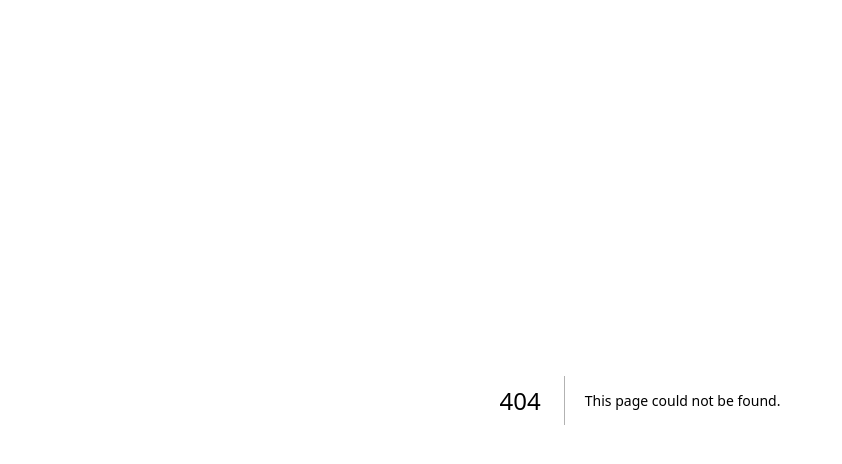
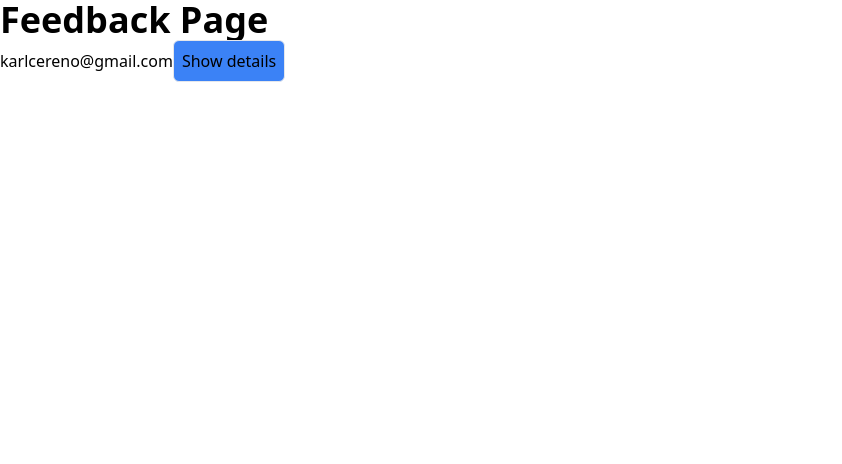
Before and after one commit to kcereno/nextjs-udemy, a Next.js app: page /feedback in a window 1280 px wide. Before the commit this address had no page. Shown: the top 464 px of the page, without its empty margins (0-842 px from the left). Built offline with nearby package versions, Linux system fonts and the light colour scheme.

Commit message:
Finish section:

```diff
--- /dev/null
+++ b/data/feedback.json
@@ -0,0 +1 @@
+[{"id":"2023-04-16T20:16:26.260Z","email":"karlcereno@gmail.com","feedback":"Hello"}]
--- /dev/null
+++ b/models/interfaces.ts
@@ -0,0 +1,5 @@
+export interface Feedback {
+  id: string;
+  email: string;
+  feedback: string;
+}
--- /dev/null
+++ b/pages/api/[feedbackId].ts
@@ -0,0 +1,15 @@
+import { NextApiRequest, NextApiResponse } from 'next';
+import { buildFeedbackPath, extractFeedback } from './feedback';
+import { Feedback } from '@/models/interfaces';
+
+const handler = (req: NextApiRequest, res: NextApiResponse) => {
+  const feedbackId = req.query.feedbackId;
+
+  const filePath = buildFeedbackPath();
+  const data: Feedback[] = extractFeedback(filePath);
+
+  const selectedFeedback = data.find((feedback) => feedback.id === feedbackId);
+
+  res.status(200).json({ feedback: selectedFeedback });
+};
+export default handler;
--- a/pages/api/feedback.ts
+++ b/pages/api/feedback.ts
@@ -1,7 +1,41 @@
+import fs from 'fs'; // Import the fs module. This is a built-in module in Node.js. It allows us to work with the file system.
+import path from 'path'; // Import the path module. This is a built-in module in Node.js. It allows us to work with file and directory paths.
 import { NextApiRequest, NextApiResponse } from 'next';
 
+export const buildFeedbackPath = () =>
+  path.join(process.cwd(), 'data', 'feedback.json'); // path.join() joins all given path segments together using the platform-specific separator as a delimiter, then normalizes the resulting path. process.cwd() returns the current working directory. __dirname returns the directory of the current module.
+
+export const extractFeedback = (filePath: string) => {
+  // Get the data from the feedback.json file.
+  const fileData = fs.readFileSync(filePath).toString(); // fs.readFileSync() reads the entire contents of a file. toString() converts a Buffer to a string.
+  console.log('extractFeedback ~ fileData:', fileData);
+  const data = JSON.parse(fileData); // JSON.parse() parses a JSON string, constructing the JavaScript value or object described by the string.
+  return data;
+};
+
 const handler = (req: NextApiRequest, res: NextApiResponse) => {
-  res.status(200).json({ message: 'This is the feedback API route' });
+  if (req.method === 'POST') {
+    // If the request is a POST request
+    const { email, feedback } = req.body; // Get the email and feedback from the request body.
+
+    const newFeedback = {
+      // Create a new feedback object
+      id: new Date().toISOString(),
+      email,
+      feedback,
+    };
+
+    // Store that in a database or in a file
+    const filePath = buildFeedbackPath(); // Get the path to the feedback.json file.
+    const data = extractFeedback(filePath); // Get the data from the feedback.json file.
+    data.push(newFeedback); // Add the new feedback to the data array.
+    fs.writeFileSync(filePath, JSON.stringify(data));
+    res.status(201).json({ message: 'Success!', feedback: newFeedback }); // Send a response
+  } else if (req.method === 'GET') {
+    const filePath = buildFeedbackPath();
+    const data = extractFeedback(filePath);
+    res.status(200).json({ feedback: data });
+  }
 };
 
 export default handler;
--- /dev/null
+++ b/pages/feedback/index.tsx
@@ -0,0 +1,54 @@
+import React from 'react';
+import { buildFeedbackPath, extractFeedback } from '../api/feedback';
+import { Feedback } from '@/models/interfaces';
+
+interface Props {
+  feedbackItems: Feedback[];
+}
+
+const FeedbackPage = ({ feedbackItems }: Props) => {
+  const [feedbackData, setFeedbackData] = React.useState<Feedback | null>(null);
+
+  const handleShowAllDetails = async (id: string) => {
+    const response = await fetch(`/api/${id}`);
+    const data = await response.json();
+    console.log('handleShowAllDetails ~ data:', data);
+    setFeedbackData(data.feedback);
+
+    console.log('handleShowAllDetails ~ data:', data);
+  };
+
+  return (
+    <div>
+      <h1>Feedback Page</h1>
+      {feedbackData && <p>{feedbackData.feedback}</p>}
+      <ul>
+        {feedbackItems.map((item) => (
+          <li key={item.id}>
+            {item.email}
+            <button
+              onClick={() => {
+                handleShowAllDetails(item.id);
+              }}
+            >
+              Show details
+            </button>
+          </li>
+        ))}
+      </ul>
+    </div>
+  );
+};
+
+export const getStaticProps = async () => {
+  const filePath = buildFeedbackPath();
+  const data: Feedback[] = extractFeedback(filePath);
+
+  return {
+    props: {
+      feedbackItems: data,
+    },
+  };
+};
+
+export default FeedbackPage;
--- a/pages/index.tsx
+++ b/pages/index.tsx
@@ -1,11 +1,74 @@
-interface Props {
-  featuredEvents: Event[];
-}
+import { useRef, useState } from 'react';
 
-export default function HomePage({ featuredEvents }: Props) {
+export default function HomePage() {
+  const [feedbackItems, setFeedbackItems] = useState<any[]>([]);
+
+  const emailInputRef = useRef<HTMLInputElement>(null);
+  const feedbackInputRef = useRef<HTMLTextAreaElement>(null);
+
+  const handleSubmit = (e: React.FormEvent<HTMLFormElement>) => {
+    e.preventDefault();
+
+    const enteredEmail = emailInputRef.current?.value;
+    const enteredFeedback = feedbackInputRef.current?.value;
+
+    const reqBody = {
+      email: enteredEmail,
+      feedback: enteredFeedback,
+    };
+
+    fetch('/api/feedback', {
+      // This is the path to the API route
+      method: 'POST', // The method is POST because we are sending data
+      body: JSON.stringify(reqBody), // The data we are sending to the server is in the body of the request. We need to convert it to JSON first.
+      headers: {
+        // The headers tell the server what kind of data we are sending and what kind of data we expect back. In this case, we are sending JSON data and we expect JSON data back.
+        'Content-Type': 'application/json', // This tells the server that we are sending JSON data in the body of the request.
+      },
+    })
+      .then((res) => res.json()) // The server will respond with JSON data. We need to convert it to a JavaScript object. We can do that with the .json() method. This method returns a promise, so we need to call .then() again.
+      .then((data) => console.log(data)); // Log the data to the console to see what it looks like (optional)
+  };
+
+  const handleLoadFeedback = () => {
+    fetch('/api/feedback')
+      .then((res) => res.json())
+      .then((data) => setFeedbackItems(data.feedback));
+  };
+
   return (
     <>
-      <h1>test</h1>
+      <h1>HomePage</h1>
+      <form onSubmit={handleSubmit}>
+        <div className="">
+          <label htmlFor="email">Your Email</label>
+          <input
+            type="email"
+            name="email"
+            id="email"
+            ref={emailInputRef}
+          />
+        </div>
+        <div className="">
+          <label htmlFor="feedback">Your Feedback</label>
+          <textarea
+            name="name"
+            id="name"
+            rows={5}
+            ref={feedbackInputRef}
+          />
+        </div>
+        <button type="submit">Submit</button>
+      </form>
+      <hr />
+      <button onClick={handleLoadFeedback}>Load Feedback</button>
+      <ul>
+        {feedbackItems.map((item) => (
+          <li key={item.feedback}>
+            {item.feedback} by {item.email}
+          </li>
+        ))}
+      </ul>
     </>
   );
 }
--- a/styles/globals.css
+++ b/styles/globals.css
@@ -5,3 +5,14 @@
 h1 {
   @apply text-4xl font-bold;
 }
+
+input {
+  @apply p-2 border border-gray-300 rounded-md;
+}
+
+textarea {
+  @apply p-2 border border-gray-300 rounded-md;
+}
+button {
+  @apply p-2 bg-blue-500 border rounded-md;
+}
```
